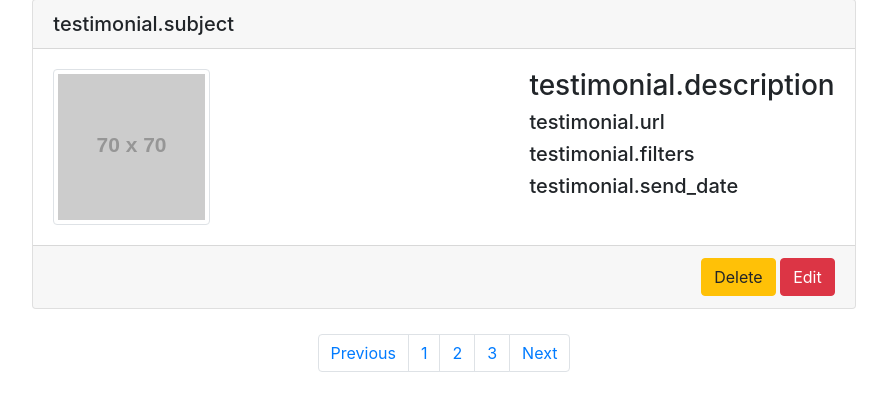
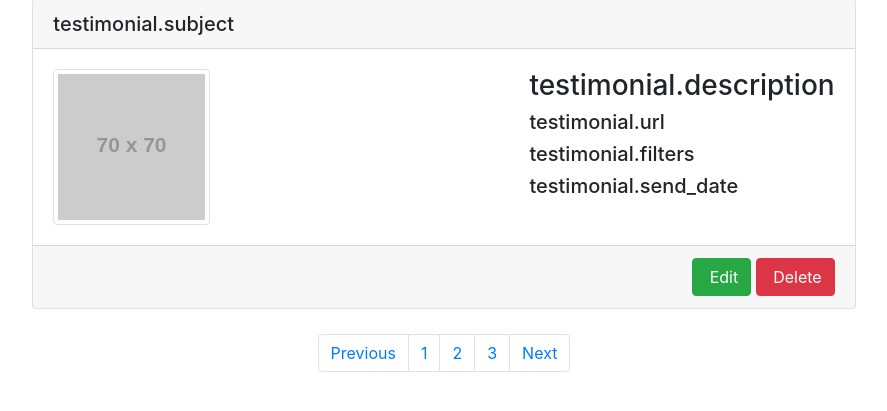
Before and after one commit to smart-programmer/CamMdia, a Python web app: template WEBSITE/templates/all_testimonial.html in a window 1280 px wide. Shown: the part 83-494 px from the top of the page, without its empty margins (196-1083 px from the left). Run offline with Jinja, Linux system fonts and the light colour scheme; the template is opened without the code that fills it, so the values that code supplies are empty; grey boxes labelled with a size stand in for pictures from a placeholder-image service; some libraries are stand-ins or nearby versions.

Commit message:
edit on dashboard Pages

```diff
--- a/WEBSITE/templates/all_testimonial.html
+++ b/WEBSITE/templates/all_testimonial.html
@@ -32,8 +32,10 @@
             <div class="card-footer">
                 <div class="btn-group float-right" role="group">
                     <form action="">
-                        <a href="" class="btn btn-warning">Delete</a>
-                        <a href="" class="btn btn-danger">Edit</a>
+                        <form action="">
+                            <input type="button" class="btn btn-success" value=" Edit">
+                            <input type="button" class="btn btn-danger" value=" Delete">
+                        </form>
                     </form>
                 </div>
             </div>
--- a/WEBSITE/templates/done_messages.html
+++ b/WEBSITE/templates/done_messages.html
@@ -16,7 +16,9 @@
             <div class="card-footer">
                 <div class="btn-group float-right" role="group">
                     <form action="">
-                        <a href="" class="btn btn-warning">Delete</a>
+                        <form action="">
+                            <input type="button" class="btn btn-danger" value=" Delete">
+                        </form>
                     </form>
                 </div>
             </div>
```
Also changed, not shown: WEBSITE/templates/all_images.html (+4 -3 lines), WEBSITE/templates/messages.html (+8 -8 lines).
